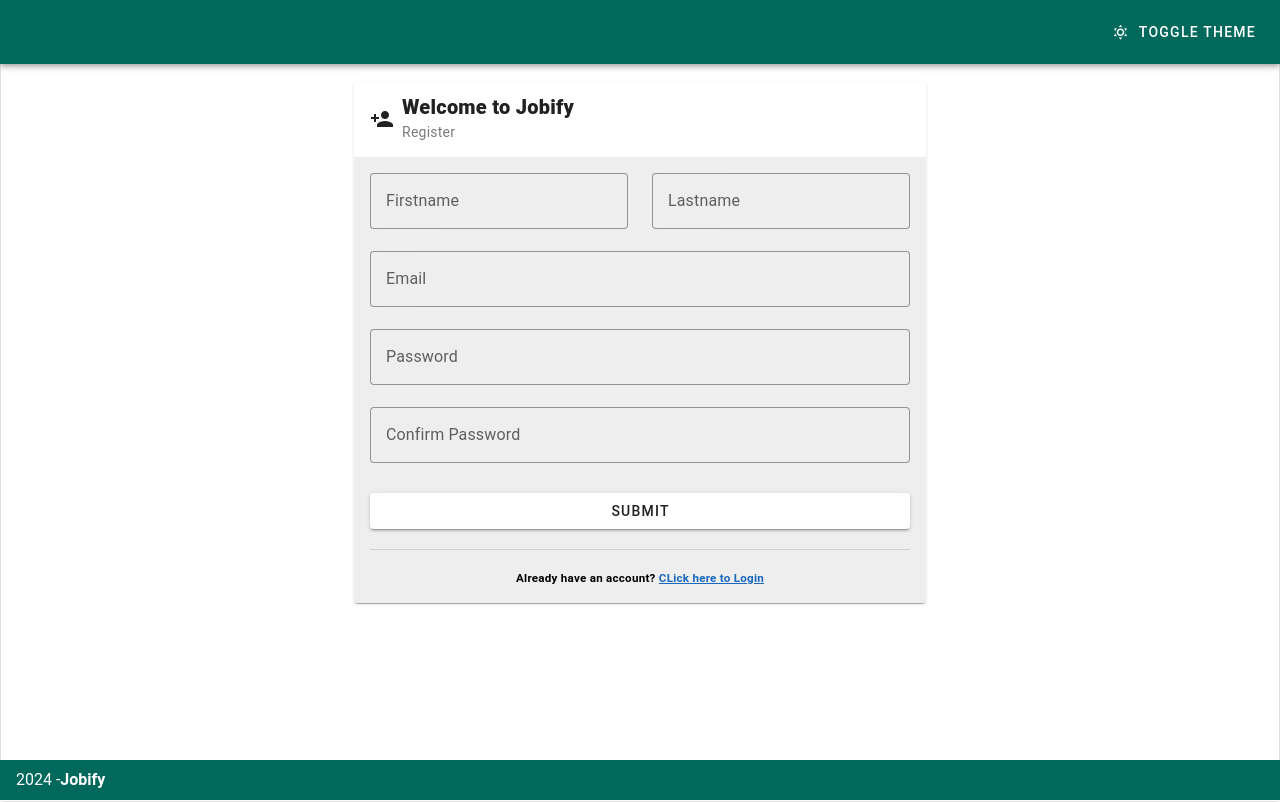
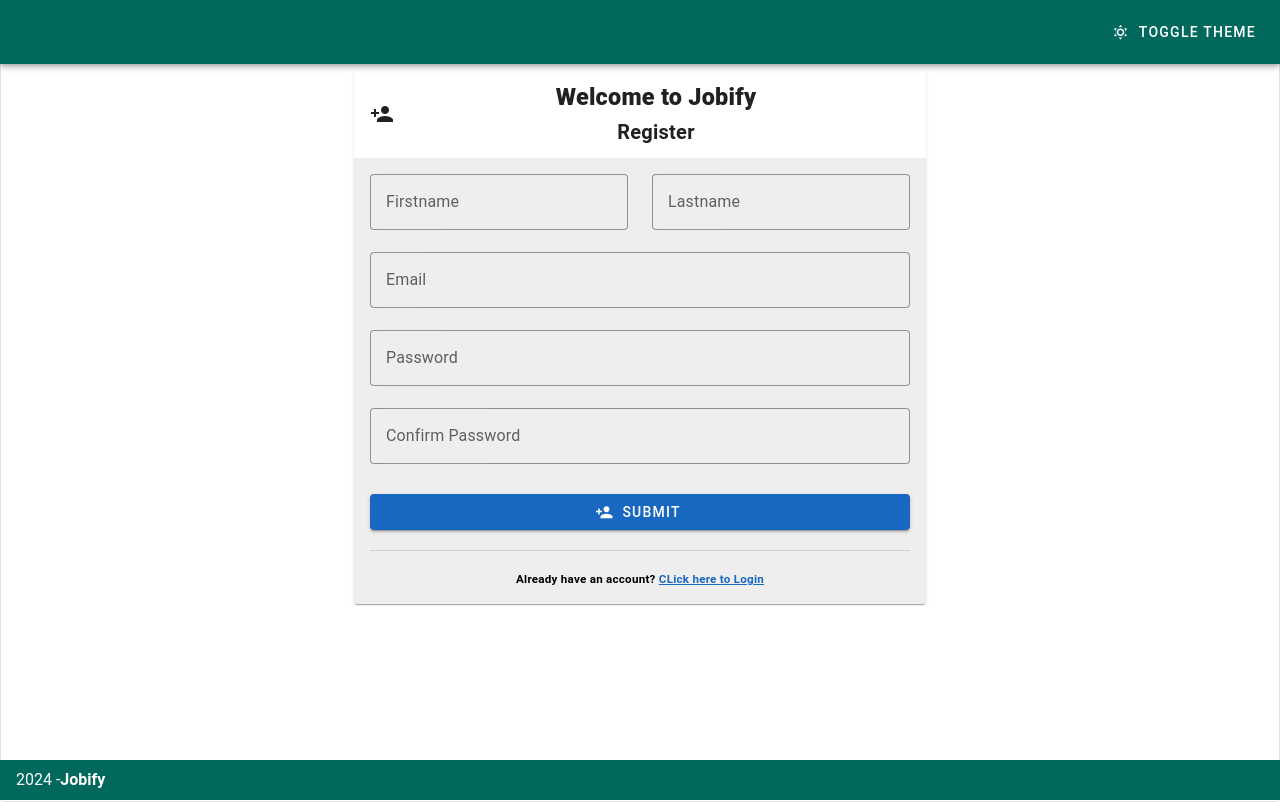
Before and after one commit to cjbantillo/Jobify-Application, a Vue app: page /register in a window 1280 px wide. Built offline with nearby package versions, Linux system fonts and the light colour scheme.

Commit message:
fixing errors and classes

```diff
--- a/src/components/layout/AppLayout.vue
+++ b/src/components/layout/AppLayout.vue
@@ -7,12 +7,12 @@ function onClick() {
   theme.value = theme.value === 'light' ? 'dark' : 'light'
 }
 </script>
-
 <template>
   <!-- toggle switch app bar login main -->
   <v-responsive class="border rounded">
-    <v-app :theme="theme">
-      <v-app-bar class="px-3" color="teal-darken-3">
+    <v-app :theme="theme" class="d-flex flex-column fill-height">
+      <!-- Add 'fixed' to v-app-bar so it doesn't cover the main content -->
+      <v-app-bar fixed class="px-3 mb-4" color="teal-darken-3">
         <v-spacer></v-spacer>
 
         <v-btn
@@ -25,16 +25,16 @@ function onClick() {
         ></v-btn>
       </v-app-bar>
 
-      <v-main>
+      <!-- Add 'pt-8' to v-main to give space for the fixed app bar -->
+      <v-main class="d-flex flex-column flex-grow-1 pt-8">
         <v-container>
-        <slot name="content"></slot>
+          <slot name="content"></slot>
         </v-container>
       </v-main>
 
-      <v-footer color="teal-darken-3" app
-        >2024 - <strong>Jobify</strong>
+      <v-footer color="teal-darken-3" app>
+        2024 - <strong>Jobify</strong>
       </v-footer>
     </v-app>
   </v-responsive>
-  <!-- toggle switch app bar login end-->
 </template>
--- a/src/views/auth/LoginView.vue
+++ b/src/views/auth/LoginView.vue
@@ -8,12 +8,12 @@ import AppLayout from '@/components/layout/AppLayout.vue'
       <v-row>
         <v-col cols="12" md="6" class="mx-auto pt-16">
           <v-card
-            class="mx-auto"
+            class="mx-auto "
             prepend-icon="mdi-login-variant"
-            subtitle="Login"
           >
             <template v-slot:title>
-              <span class="font-weight-black">Welcome to Jobify</span>
+              <h3 class="font-weight-black text-center">Welcome to Jobify</h3>
+              <p class="font-weight-bold">Login</p>
             </template>
 
             <v-card-text class="bg-surface-light pt-4">
@@ -27,7 +27,7 @@ import AppLayout from '@/components/layout/AppLayout.vue'
                 >
                 </v-text-field>
 
-                <v-btn class="mt-2" type="submit" block>Submit</v-btn>
+                <v-btn class="mt-2 bg-primary" type="submit" block prepend-icon="mdi-login">Login</v-btn>
               </v-form>
 
               <v-divider class="my-5"></v-divider>
--- a/src/views/auth/RegisterView.vue
+++ b/src/views/auth/RegisterView.vue
@@ -6,14 +6,15 @@ import AppLayout from '@/components/layout/AppLayout.vue'
   <AppLayout>
     <template #content>
       <v-row>
-        <v-col cols="12" md="6" class="mx-auto">
+        <v-col cols="12" md="6" class="mx-auto mt-5">
           <v-card
             class="mx-auto"
             prepend-icon="mdi-account-plus"
-            subtitle="Register"
+
           >
             <template v-slot:title>
-              <span class="font-weight-black">Welcome to Jobify</span>
+              <h3 class="font-weight-black text-center">Welcome to Jobify</h3>
+              <p class="font-weight-bold text-center">Register</p>
             </template>
 
             <v-card-text class="bg-surface-light pt-4">
@@ -48,7 +49,7 @@ import AppLayout from '@/components/layout/AppLayout.vue'
                 >
                 </v-text-field>
 
-                <v-btn class="mt-2" type="submit" block>Submit</v-btn>
+                <v-btn class="mt-2 bg-primary" type="submit" block prepend-icon="mdi-account-plus">Submit</v-btn>
               </v-form>
               <v-divider class="my-5"></v-divider>
               <h5 class="text-center">
```
